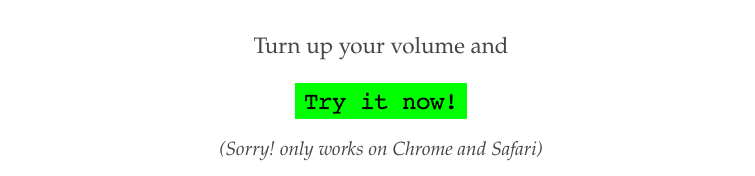
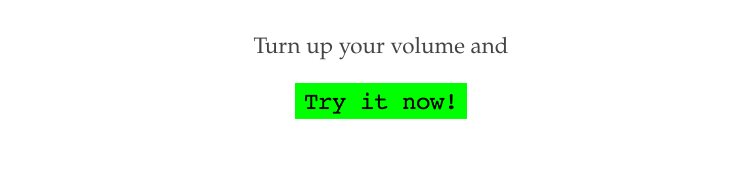
Before and after one commit to Albert/bleepify, a plain HTML site: page index.html in a window 1280 px wide. Shown: the part 265-441 px from the top of the page, without its empty margins (259-1014 px from the left). Drawn offline with Linux system fonts and the light colour scheme.

Commit message:
remove note about support on page... let them discover

```diff
--- a/index.html
+++ b/index.html
@@ -139,7 +139,6 @@ p.note {
   <div class="center">
     <p>Turn up your volume and</p>
     <a class="btn" href="javascript:(function(){rnd=Math.floor(Math.random()*80000);document.body.appendChild(document.createElement('script')).src='https://s3.amazonaws.com/Bleepify/script.js?r='+rnd;})();">Bleepify it!</a>
-    <p class="note">(Sorry! only works on Chrome and Safari)</p>
   </div>
 
   <div class="two-halves">
```
